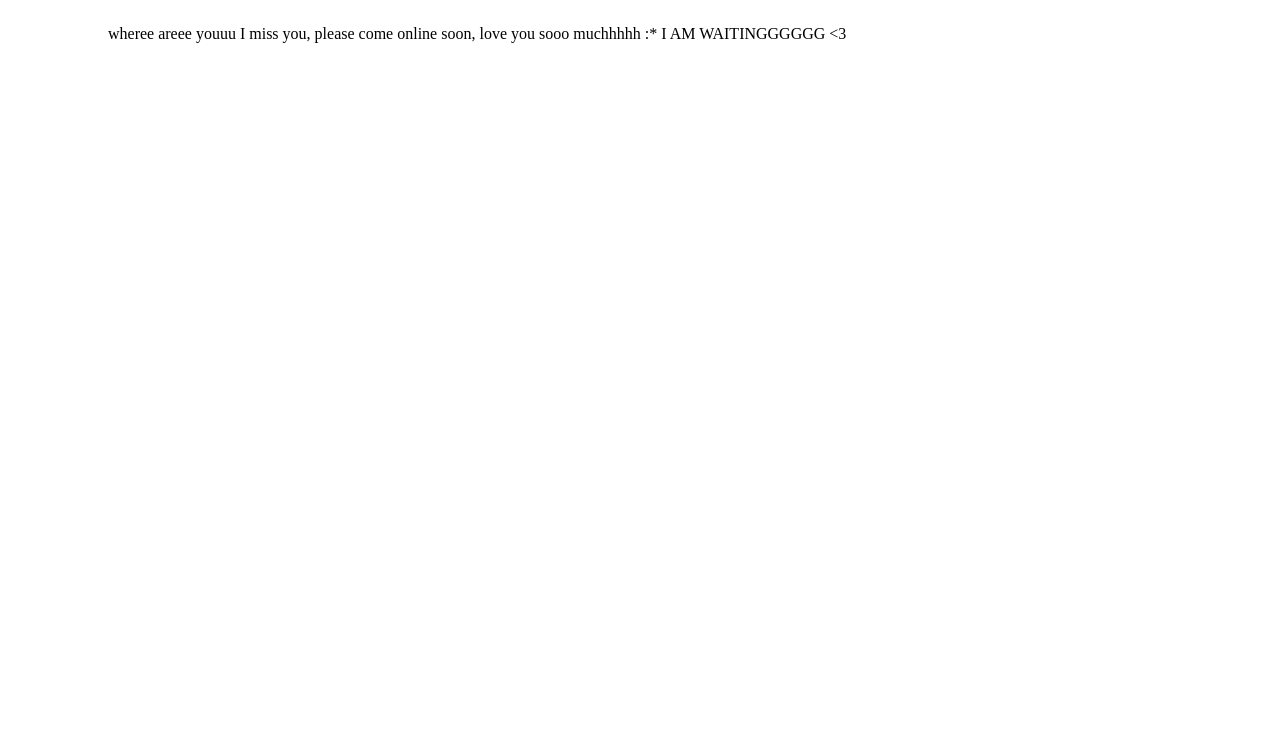
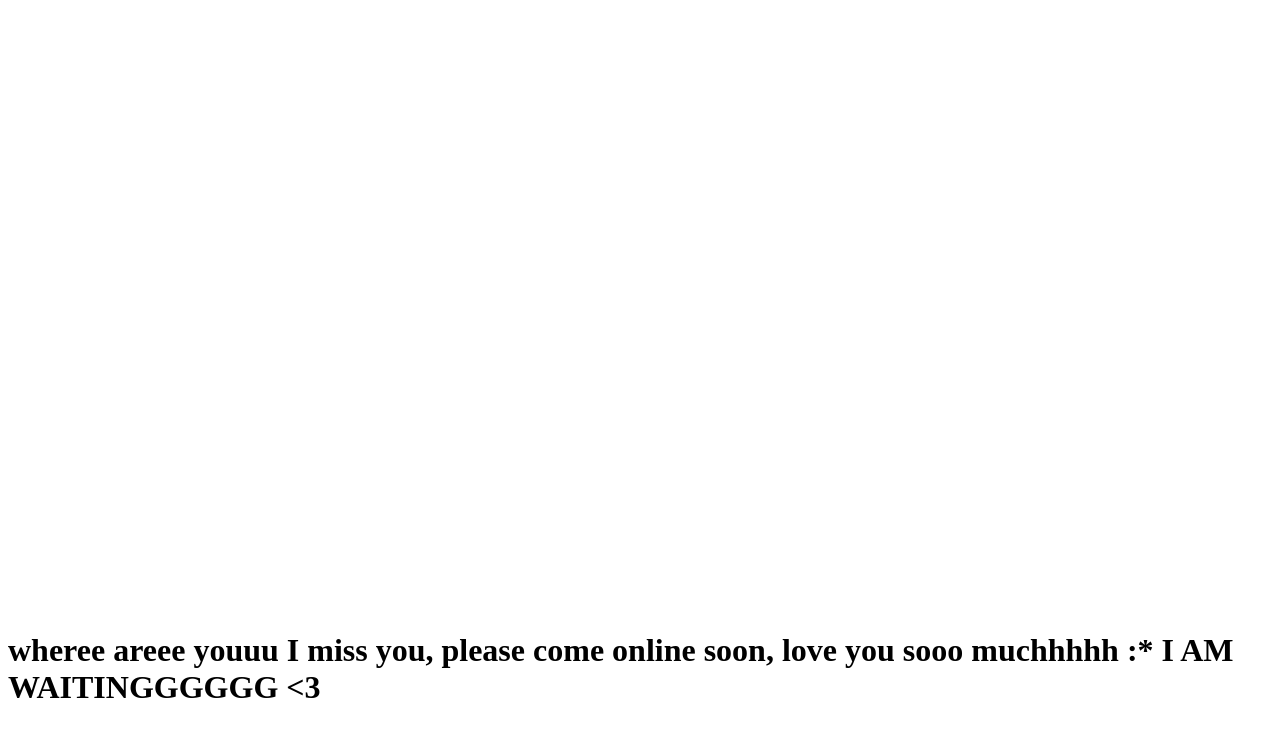
Before and after one commit to jashvithlani/jashvithlani.github.io, a plain HTML site: page index.html in a window 1280 px wide. Shown: the top 736 px of the page. Drawn offline with Linux system fonts and the light colour scheme.

Commit message:
Update index.html

```diff
--- a/index.html
+++ b/index.html
@@ -2,8 +2,8 @@
 <html lang="en">
 
   <body class="f16 wait">
-    <div style="margin: 25px 50px 75px 100px;">
+    <h1 style="margin: 50% 0px 50% 00px; ">
     wheree areee youuu I miss you, please come online soon, love you sooo muchhhhh :* I AM WAITINGGGGGG <3
-</div>
+</h1>
   </body>
 </html>
```
